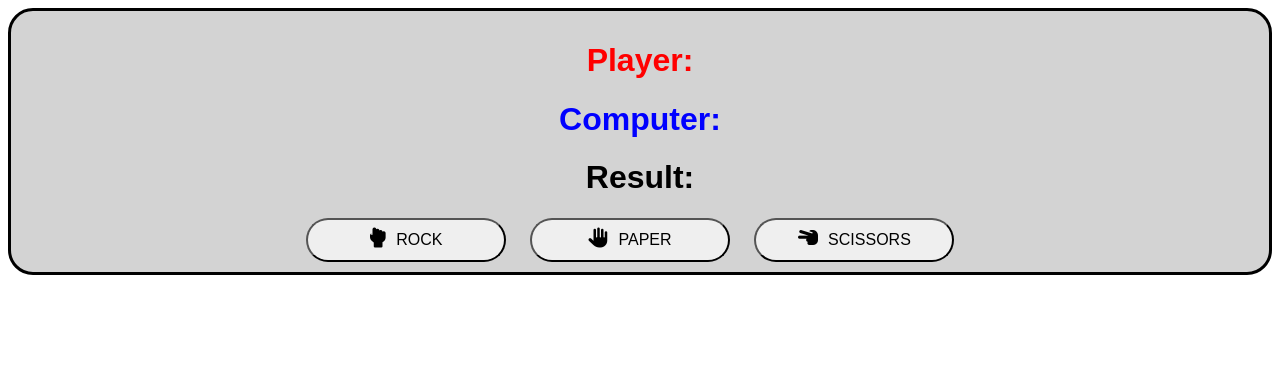
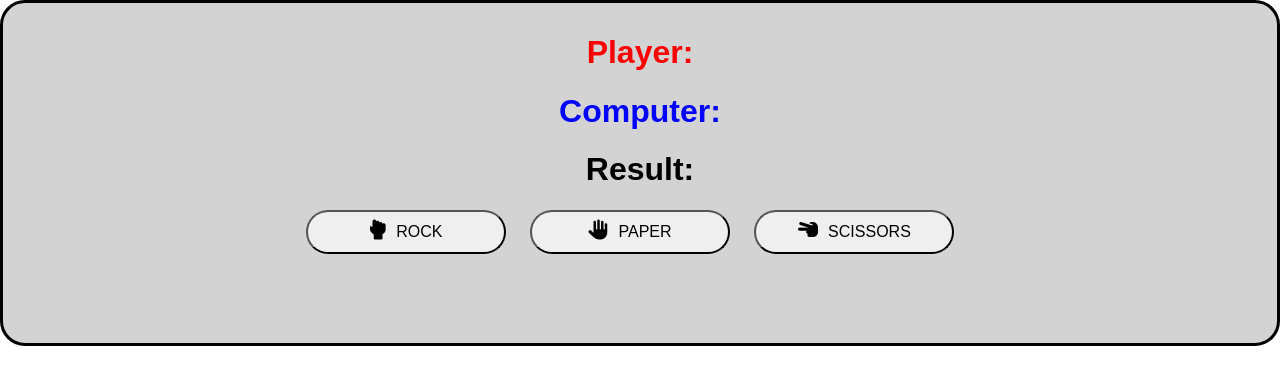
Before and after one commit to RosenDobrev10/Rock-Paper-Scissors-Game, a website: page index.html in a window 1280 px wide. Drawn offline with Linux system fonts and the light colour scheme.

Commit message:
Update style.css

```diff
--- a/style.css
+++ b/style.css
@@ -1,4 +1,8 @@
 @import url(https://use.fontawesome.com/releases/v6.2.0/css/all.css);
+
+body {
+  margin: 0;
+}
 
 .choiceBtn {
   line-height: 30px;
@@ -22,6 +26,7 @@
   padding: 10px;
   background-color: lightgrey;
   text-align: center;
+  height: 40vh;
 }
 
 #playerText {
```
